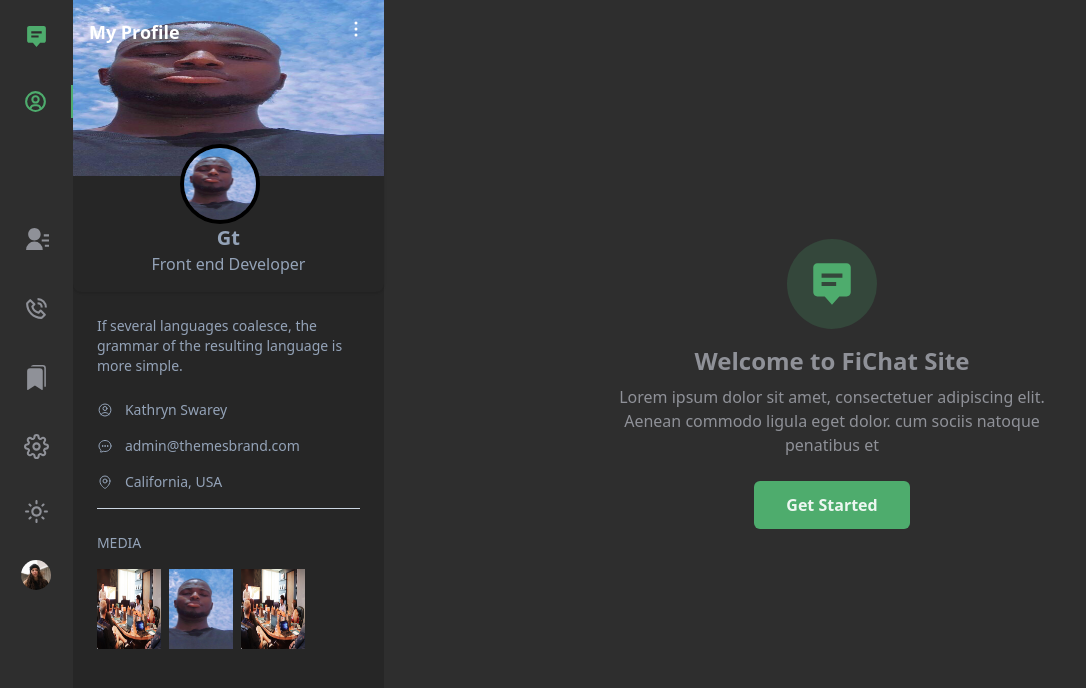
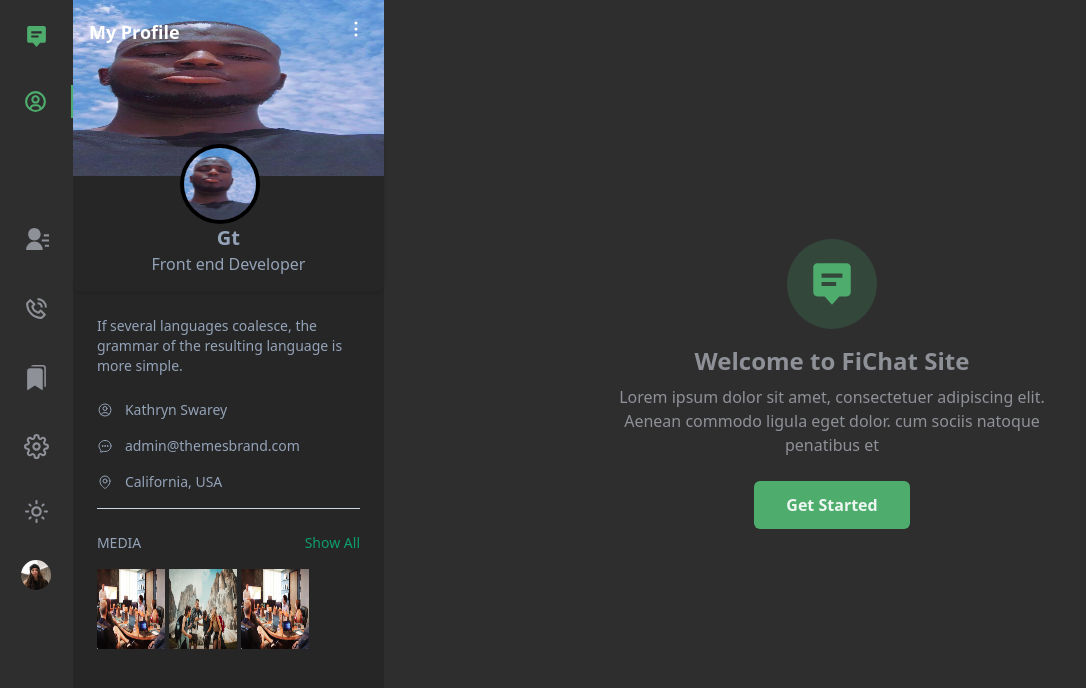
Before and after one commit to Codmify/Fichat-site, a React (Vite) app: page /dashboard/profile in a window 1280 px wide. Shown: the top 688 px of the page, without its empty margins (0-1086 px from the left). Built offline with nearby package versions, Linux system fonts and the light colour scheme; some icons are missing.

Commit message:
media added

```diff
--- a/src/pages/components/profile/imageProfile/ProfileMedia.tsx
+++ b/src/pages/components/profile/imageProfile/ProfileMedia.tsx
@@ -5,35 +5,42 @@ interface ProfileMediaProps {
 }
 
 const ProfileMedia: React.FC<ProfileMediaProps> = ({ imageUrls }) => {
-  const [showAll, setShowAll] = useState(false);
-  const maxImagesToShow = 15;
+  const maxInitialImagesToShow = 3;
+  const [visibleImageCount, setVisibleImageCount] = useState(
+    maxInitialImagesToShow
+  );
+  const [isAddingImages, setIsAddingImages] = useState(false);
 
-  const visibleImageUrls = showAll
-    ? imageUrls
-    : imageUrls.slice(0, maxImagesToShow);
+  const handleShowAll = () => {
+    setVisibleImageCount(imageUrls.length);
+  };
+
+  const handleAddImages = () => {
+    // Logic to handle adding images goes here
+    setIsAddingImages(true);
+  };
 
   return (
     <div className="h-full w-full space-y-4">
       <div className="flex justify-between">
         <h1 className="uppercase text-sm">media</h1>
-        {/* show all */}
-        {imageUrls.length > maxImagesToShow && (
+        {imageUrls.length > maxInitialImagesToShow && (
           <span
             className="text-sm text-green-500 cursor-pointer"
-            onClick={() => setShowAll(!showAll)}
+            onClick={handleShowAll}
           >
-            {showAll ? "Show Less" : "Show All"}
+            Show All
           </span>
         )}
       </div>
 
       <div className="">
-        <div className="flex flex-grow space-x-2">
-          {visibleImageUrls.map((imageUrl, index) => (
+        <div className="flex space-x-1 rounded">
+          {imageUrls.slice(0, visibleImageCount).map((imageUrl, index) => (
             <img
               src={imageUrl}
               alt={`Image ${index + 1}`}
-              className="w-16 h-20"
+              className="w-[68px] h-20"
               key={index}
             />
           ))}
--- a/src/pages/components/profile/imageProfile/ProfileText.tsx
+++ b/src/pages/components/profile/imageProfile/ProfileText.tsx
@@ -1,5 +1,5 @@
 import ProfileMedia from "./ProfileMedia";
-const imageUrls = ["/img1.jpg", "/gt1.jpeg", "/img1.jpg"]; // Replace with actual image URLs
+const imageUrls = ["/img1.jpg", "/img2.jpg", "/img1.jpg", "..."]; // Replace with actual image URLs
 
 const ProfileText = () => {
   return (
```
Also changed, not shown: public/img2.jpg (added).
